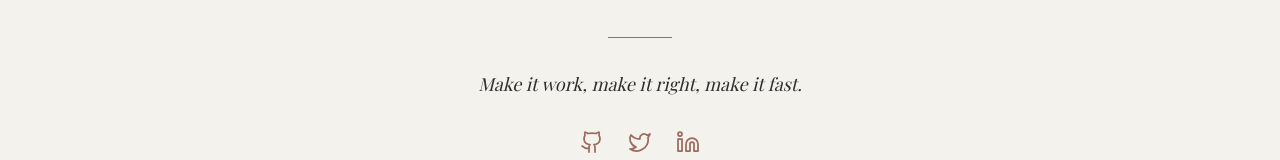
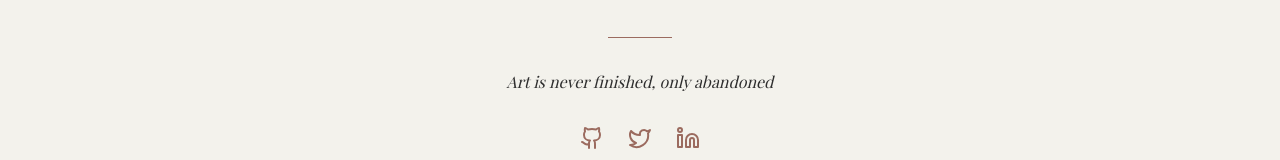
Before and after one commit to camin-mccluskey/camin.dev, a Next.js app: page / in a window 1280 px wide. Shown: the part 1009-1169 px from the top of the page. Built offline with nearby package versions, Linux system fonts and the light colour scheme; a web font is replaced by a local one.

Commit message:
Adjust footer styling

```diff
--- a/components/footer.tsx
+++ b/components/footer.tsx
@@ -1,13 +1,6 @@
 "use client"
 
-import { useEffect, useState } from "react"
 import { Github, Linkedin, Twitter } from "lucide-react"
-
-const quotes = [
-  "Simplicity is the ultimate sophistication.",
-  "Make it work, make it right, make it fast.",
-  "Design is not just what it looks like. Design is how it works.",
-]
 
 const socialLinks = [
   { icon: Github, href: "https://github.com" },
@@ -16,19 +9,10 @@ const socialLinks = [
 ]
 
 export function Footer() {
-  const [quoteIndex, setQuoteIndex] = useState(0)
-
-  useEffect(() => {
-    const timer = setInterval(() => {
-      setQuoteIndex((current) => (current + 1) % quotes.length)
-    }, 5000)
-    return () => clearInterval(timer)
-  }, [])
-
   return (
     <footer className="py-8 space-y-8">
       <div className="w-16 h-px bg-accent mx-auto" />
-      <p className="text-center italic font-serif text-lg">{quotes[quoteIndex]}</p>
+      <p className="text-center italic font-serif">Art is never finished, only abandoned</p>
       <div className="flex justify-center gap-6">
         {socialLinks.map(({ icon: Icon, href }) => (
           <a
@@ -38,7 +22,7 @@ export function Footer() {
             target="_blank"
             rel="noopener noreferrer"
           >
-            <Icon className="w-6 h-6 stroke-[1.75px]" />
+            <Icon className="size-6" />
             <span className="sr-only">Social Link</span>
           </a>
         ))}
```
